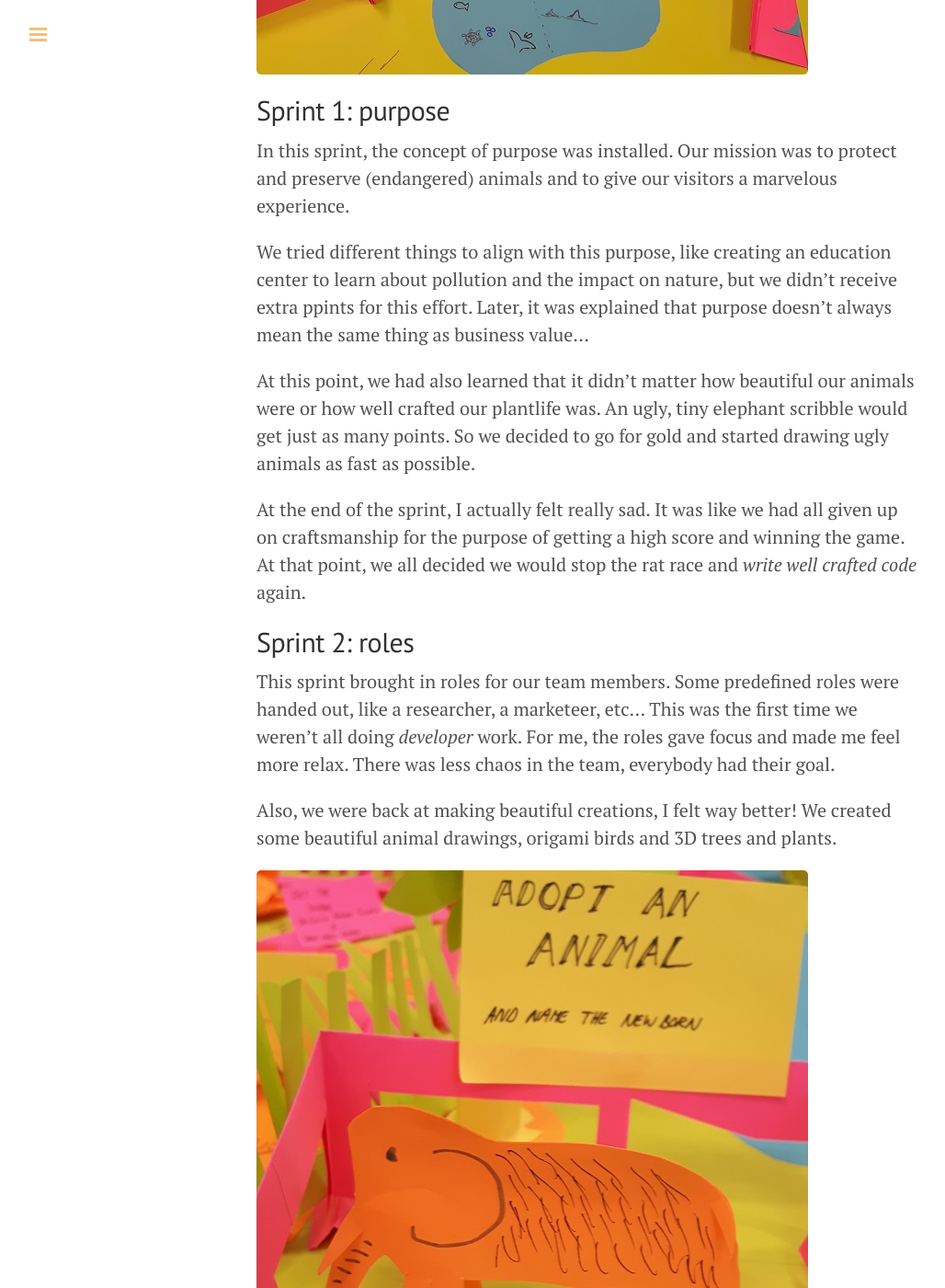
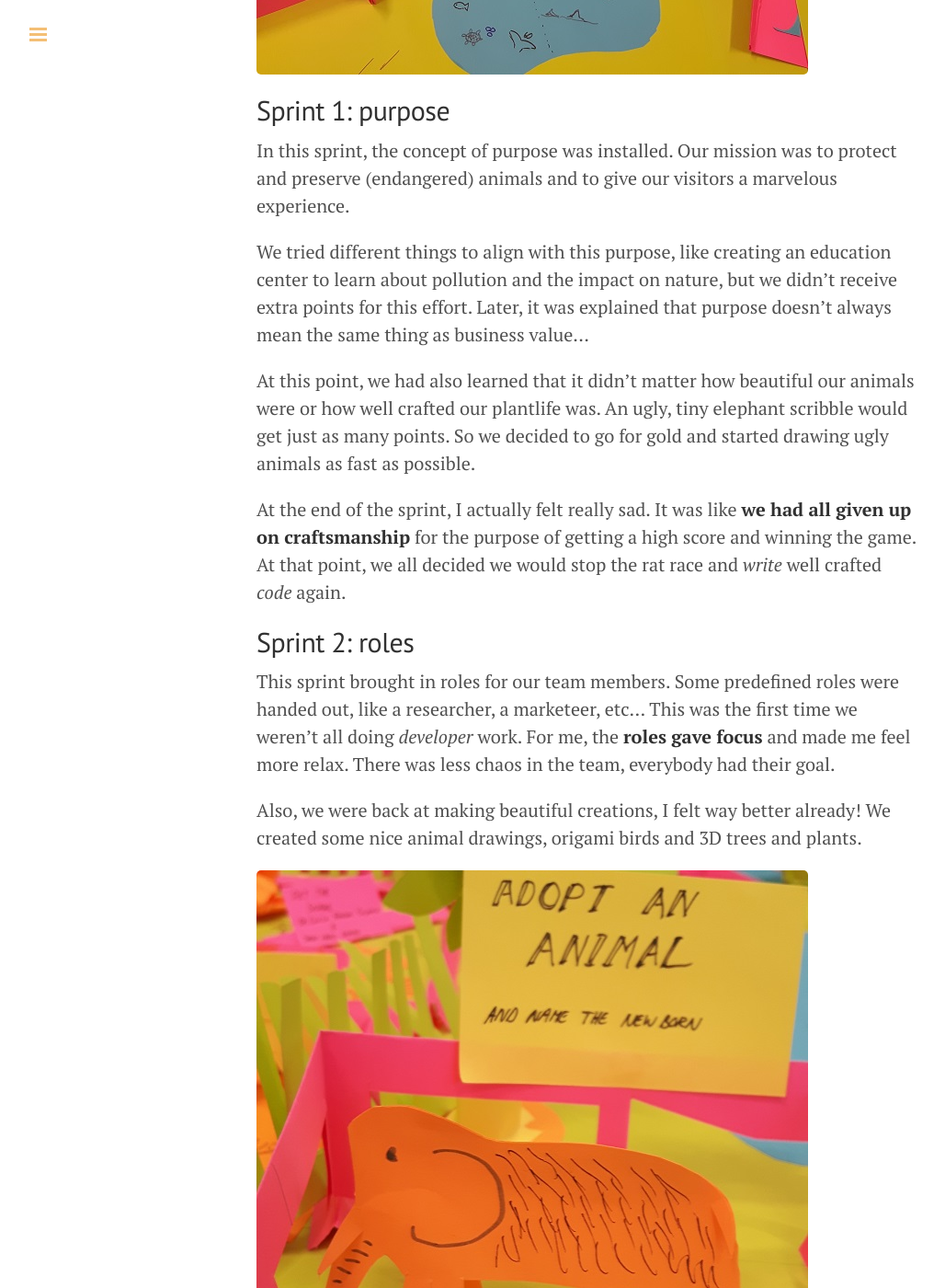
Before and after one commit to TimDM1980/TimDM1980.github.io, a Jekyll site: the page built from _posts/2016-12-04-zoolocracy.markdown, in a window 1280 px wide and 1400 px high, scrolled down 1724 px. Shown: the whole window at 92% size, without its empty margins (1-1029 px from the left). Built offline with Jekyll 4.4.1, drawn with Linux system fonts in a browser that asks for light colours; comment, search, counter and statistics services are not loaded; some of the changed text lies outside the part shown.

Commit message:
final corrections

```diff
--- a/_posts/2016-12-04-zoolocracy.markdown
+++ b/_posts/2016-12-04-zoolocracy.markdown
@@ -28,7 +28,7 @@ The first sprint was a warm-up round and with each next sprint, one of the afore
 ## Sprint 0: scrum and feedback
 
 The first sprint was quite chaotic.
-All of the good practices I had learned in my agile years were looooooong gone.
+__All of the good practices I had learned in my agile years were looooooong gone.__
 We were all playing the _developer_ role by building the zoo and drawing/creating animals.
 We did no initial planning meeting and forgot to do a retrospective (self organised teams).
 At the end of the sprint, we had a pretty good score and were in 2nd place.
@@ -39,7 +39,7 @@ At the end of the sprint, we had a pretty good score and were in 2nd place.
 
 In this sprint, the concept of purpose was installed. Our mission was to protect and preserve (endangered) animals and to give our visitors a marvelous experience.
 
-We tried different things to align with this purpose, like creating an education center to learn about pollution and the impact on nature, but we didn't receive extra ppints for this effort.
+We tried different things to align with this purpose, like creating an education center to learn about pollution and the impact on nature, but we didn't receive extra points for this effort.
 Later, it was explained that purpose doesn't always mean the same thing as business value...
 
 At this point, we had also learned that it didn't matter how beautiful our animals were or how well crafted our plantlife was.
@@ -47,19 +47,19 @@ An ugly, tiny elephant scribble would get just as many points.
 So we decided to go for gold and started drawing ugly animals as fast as possible.
 
 At the end of the sprint, I actually felt really sad.
-It was like we had all given up on craftsmanship for the purpose of getting a high score and winning the game.
-At that point, we all decided we would stop the rat race and _write well crafted code_ again.
+It was like __we had all given up on craftsmanship__ for the purpose of getting a high score and winning the game.
+At that point, we all decided we would stop the rat race and _write_ well crafted _code_ again.
 
 ## Sprint 2: roles
 
 This sprint brought in roles for our team members.
 Some predefined roles were handed out, like a researcher, a marketeer, etc...
 This was the first time we weren't all doing _developer_ work.
-For me, the roles gave focus and made me feel more relax.
+For me, the __roles gave focus__ and made me feel more relax.
 There was less chaos in the team, everybody had their goal.
 
-Also, we were back at making beautiful creations, I felt way better!
-We created some beautiful animal drawings, origami birds and 3D trees and plants.
+Also, we were back at making beautiful creations, I felt way better already!
+We created some nice animal drawings, origami birds and 3D trees and plants.
 
 ![]({{site.url}}/public/assets/2016-12-04-zoolocracy/adopt.jpg)
 
```
Also changed, not shown: other parts of _posts/2016-12-04-zoolocracy.markdown (+5 -5 lines).
